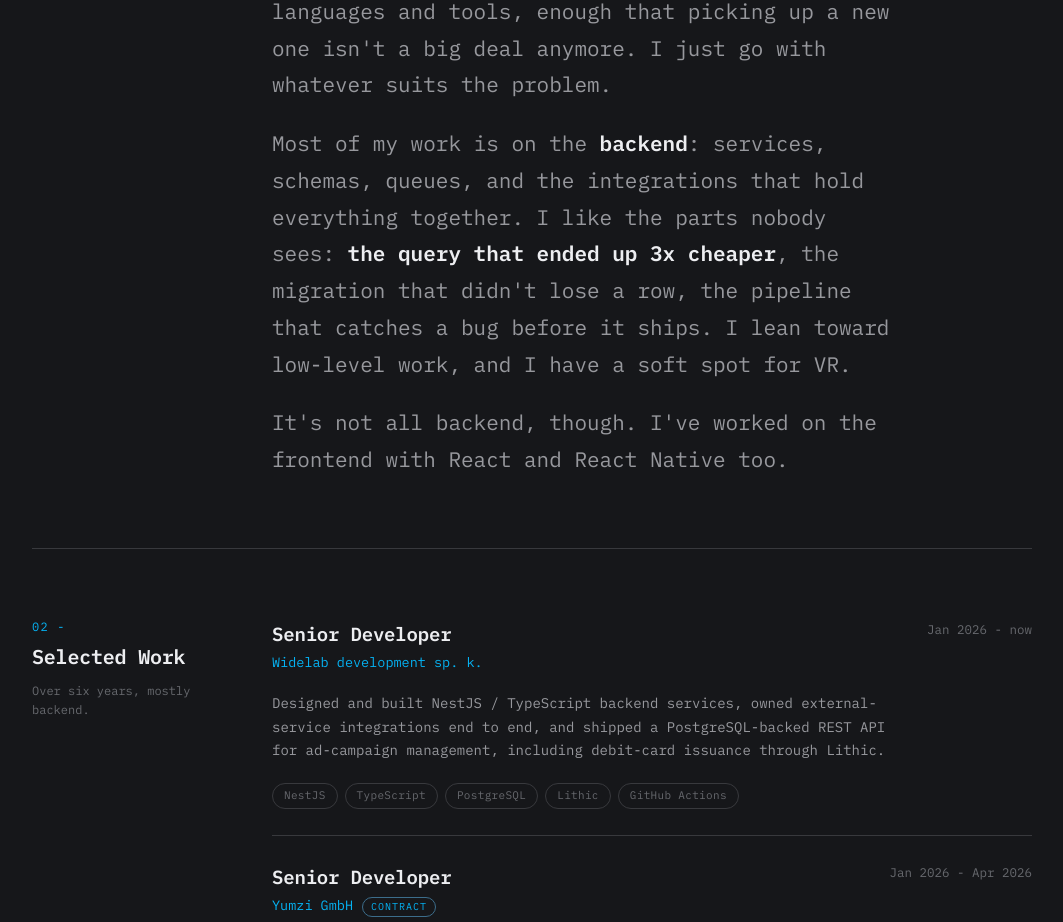
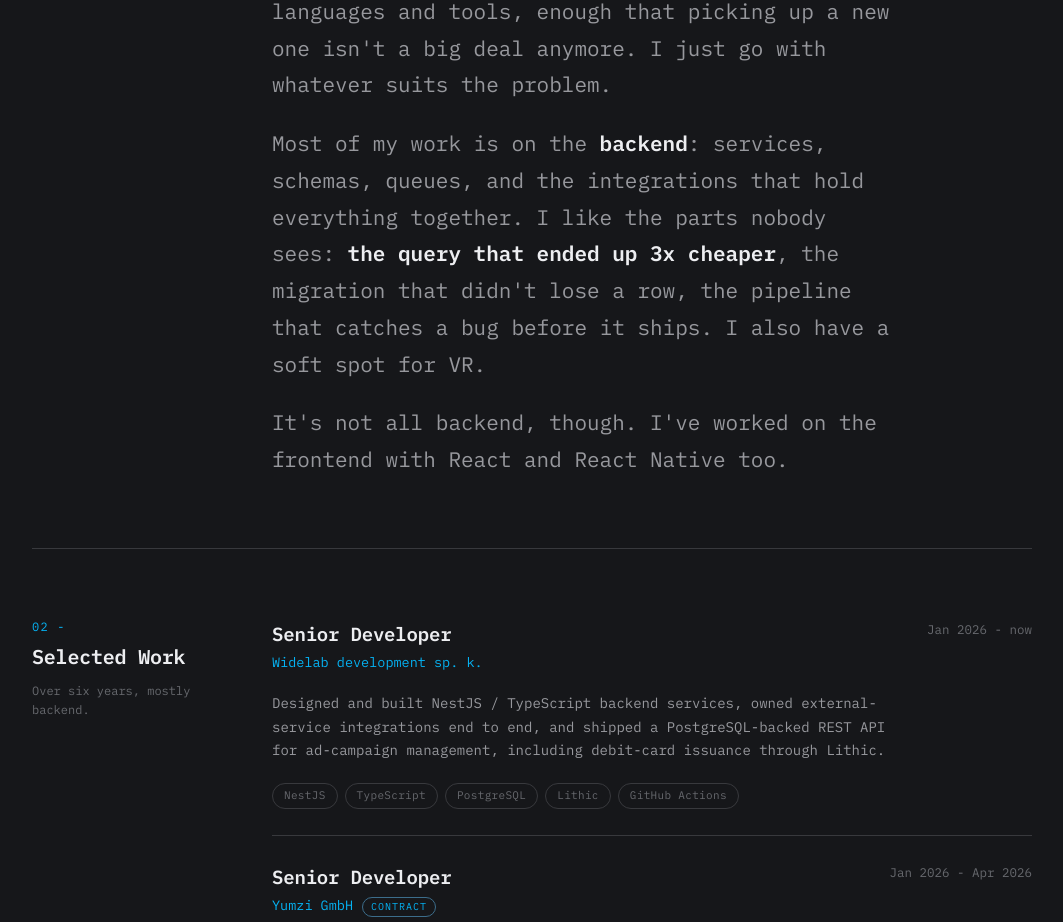
Before and after one commit to bopke/bopke.dev, a Next.js app: page / in a window 1280 px wide. Shown: the part 941-1863 px from the top of the page, without its empty margins (108-1171 px from the left). Built offline with nearby package versions, Linux system fonts and the light colour scheme.

Commit message:
adjust copy

```diff
--- a/app/components/sections/About.tsx
+++ b/app/components/sections/About.tsx
@@ -19,8 +19,7 @@ export default function About() {
           like the parts nobody sees:{" "}
           <b className={strong}>the query that ended up 3x cheaper</b>, the
           migration that didn&apos;t lose a row, the pipeline that catches a bug
-          before it ships. I lean toward low-level work, and I have a soft spot
-          for VR.
+          before it ships. I also have a soft spot for VR.
         </p>
         <p className={para}>
           It&apos;s not all backend, though. I&apos;ve worked on the frontend
```
